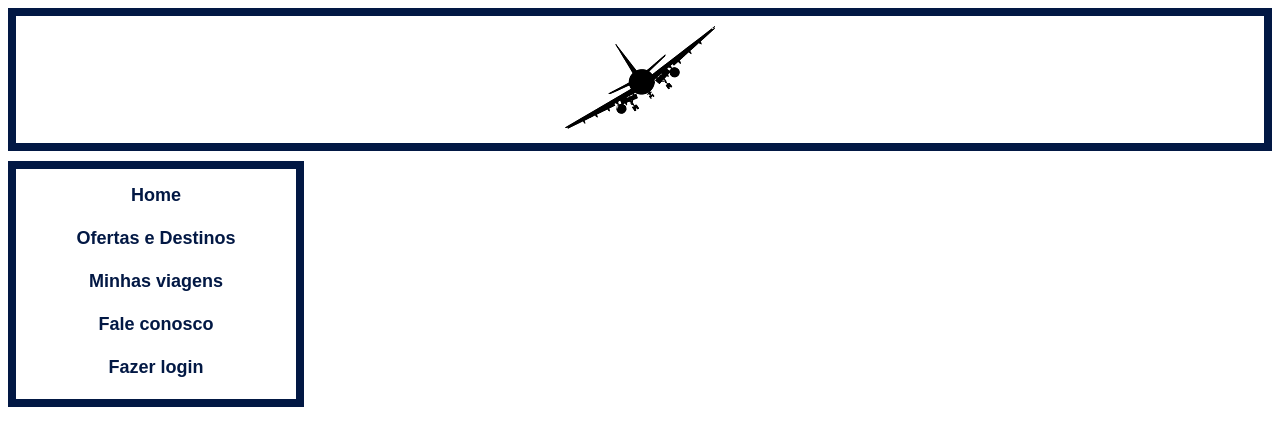
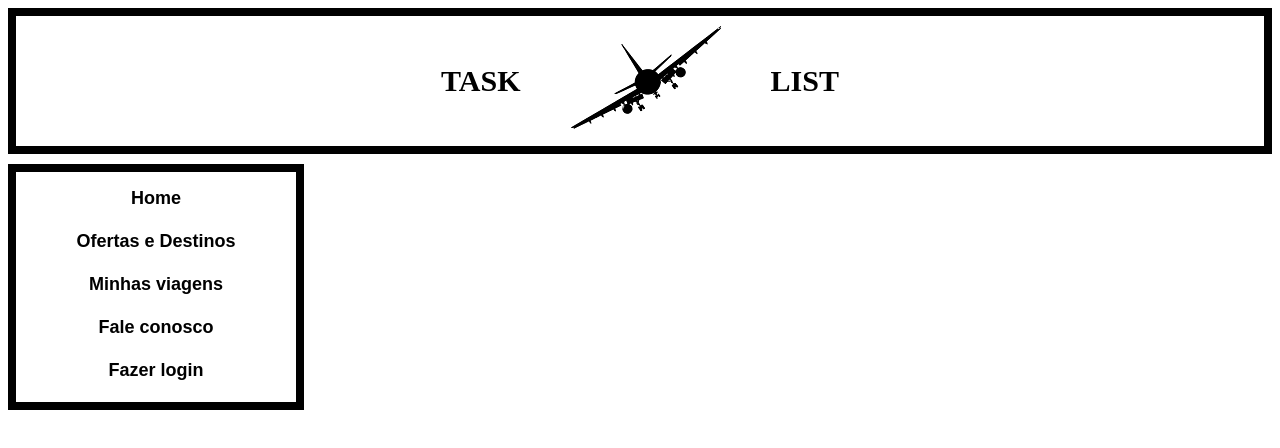
Before and after one commit to thiagooncalves/TaskList, a React (Vite) app: page / in a window 1280 px wide. Shown: the top 448 px of the page. Built offline with nearby package versions, Linux system fonts and the light colour scheme.

Commit message:
fix: update files

```diff
--- a/src/components/Header/Header.jsx
+++ b/src/components/Header/Header.jsx
@@ -4,9 +4,12 @@ export const Header = () => {
   return (
   <S.Header>
           <div>
+            <div>TASK</div>
             <a href="//www.google.com">
               <img src="../src/assets/logoaviao-header.png" alt="Avião logo" />
             </a>
+            <div>LIST</div>
+
           </div>
   </S.Header>
   )
--- a/src/components/Header/styled.js
+++ b/src/components/Header/styled.js
@@ -3,6 +3,13 @@ import { styled } from "../../stitches.config.js";
 export const Header = styled("header", {
   display: "flex",
   justifyContent: "center",
-  border: "solid .5rem #021844",
+  border: "solid .5rem black",
   padding: 10,
+  '& div': {
+    display: 'flex',
+    alignItems: 'center',
+    fontSize: 30,
+    fontWeight: 'bold',
+    gap: 50
+  }
 });
--- a/src/components/Sidebar/styled.js
+++ b/src/components/Sidebar/styled.js
@@ -9,14 +9,14 @@ export const Sidebar = styled("sidebar", {
   gap: 10,
   width: 250,
   height: 200,
-  border: "solid .5rem #021844",
+  border: "solid .5rem black",
   '& button': {
     backgroundColor: "transparent",
     border: "none",
     cursor: "pointer",
     fontSize: 18,
     fontWeight: "bold",
-    color: "#021844",
+    color: "black",
     "&:hover": {
       textDecoration: "underline",
       transform: "scale(1.2)",
```
